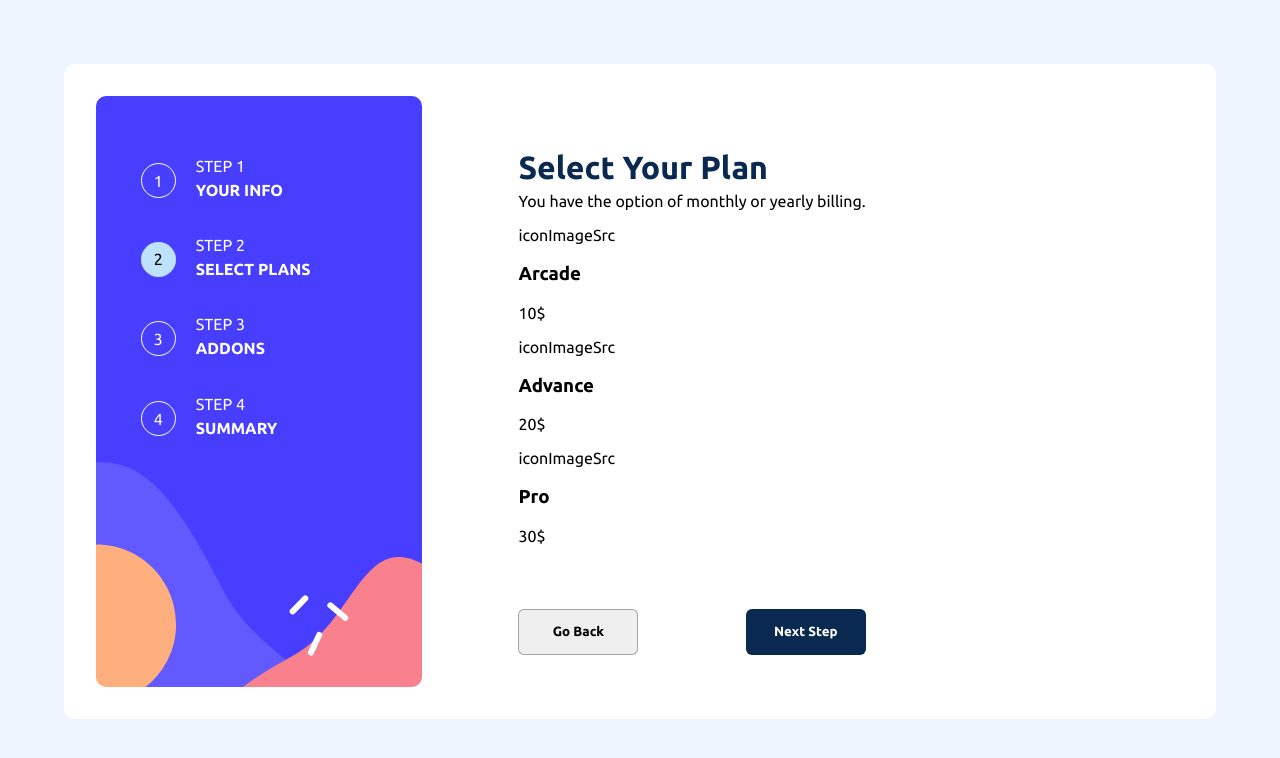
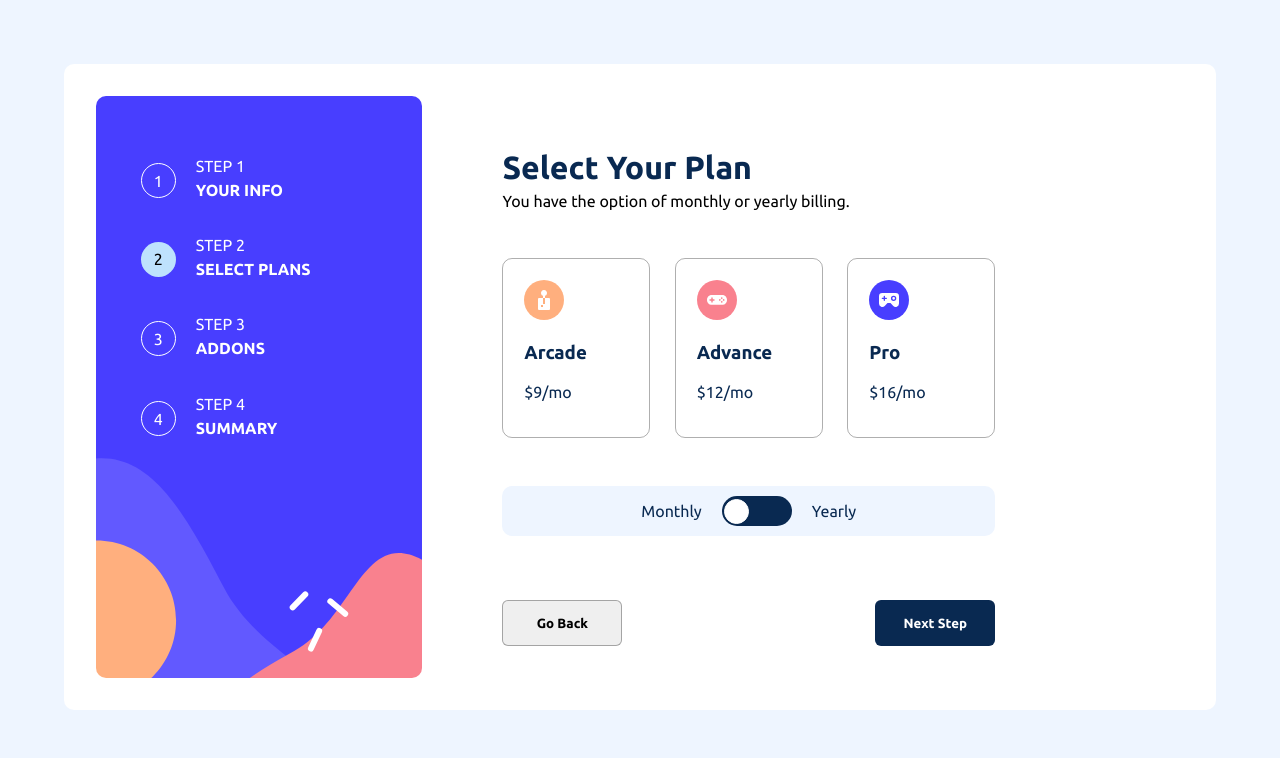
Before and after one commit to Aashar-Mehmood/multi-step-form, a React (Create React App) app: page / in a window 1280 px wide. Shown: the top 758 px of the page. Built offline with nearby package versions, Linux system fonts and the light colour scheme.

Commit message:
good until here

```diff
--- a/src/App.js
+++ b/src/App.js
@@ -29,6 +29,26 @@ const userData = [
       value: "",
       isFilled: false,
       hasCorrectFormat: false,
+    },
+  ],
+  [
+    {
+      monthly: {
+        arcade: 9,
+        advance: 12,
+        pro: 15,
+        selected:0
+      },
+      active:true
+    },
+    {
+      yearly: {
+        arcade: 9,
+        advance: 12,
+        pro: 15,
+        selected:0
+      },
+      active:false
     },
   ],
 ];
--- a/src/components/main/main.css
+++ b/src/components/main/main.css
@@ -1,6 +1,12 @@
 main {
-  padding: 2rem 6rem;
+  padding: 2rem 5rem;
+  min-width: 60%;
 }
+
+/* =================== */
+/* step 1 - info form */
+/* ================= */
+
 .title,
 label {
   color: #092951;
@@ -38,11 +44,78 @@ form input {
 }
 
 form input:focus {
-  border: 1px solid #280951c7;
+  border: 2px solid #280951c7;
 }
 
-form input.error {
-  border: 1px solid red;
+
+/* ===================== */
+/* step 2 - select plan */
+/* =================== */
+.plan-card, .toggle-plan{
+  color: #092951;
+  border-radius: 10px;
+}
+
+.plan-card:hover,
+.plan-card.selected,
+.toggle-plan{
+  background-color: #eef5ff;
+}
+
+.plan-card-container{
+  margin: 3rem 0;
+  display: flex;
+  justify-content: space-between;
+}
+.plan-card{
+  width: 30%;
+  padding: 1.3rem;
+  border: 0.75px solid #00000050;
+}
+.plan-card.selected{
+  border: 2px solid #280951c7;
+}
+
+.plan-card:hover{
+  cursor: pointer;
+}
+
+.toggle-plan{
+  min-width: 60%;
+  height: 50px;
+  display: flex;
+  justify-content: center;
+  align-items: center;
+}
+
+.toggler{
+  margin: 0 20px;
+}
+
+.toggler .inner{
+  width: 70px;
+  height: 30px;
+  background-color: #092951;
+  border-radius: 16px;
+  display: flex;
+  align-items: center;
+  cursor: pointer;
+}
+
+.toggler .circle{
+  width: 25px;
+  height: 25px;
+  margin-left: 2px;
+  background-color: #fff;
+}
+
+/* ====================== */
+/* ===== footer ======== */
+/* ==================== */
+footer {
+  margin-top: 4rem;
+  display: flex;
+  justify-content: space-between;
 }
 
 .btn {
@@ -67,12 +140,3 @@ form input.error {
   position: relative;
   left: 74%;
 }
-
-/* ====================== */
-/* ===== footer ======== */
-/* ==================== */
-footer {
-  margin-top: 4rem;
-  display: flex;
-  justify-content: space-between;
-}
--- a/src/components/main/selectPlan/PlanCard.js
+++ b/src/components/main/selectPlan/PlanCard.js
@@ -1,8 +1,10 @@
 export default function PlanCard(props) {
-  const { icon, label, price } = props;
+  const { icon, label, price, clickHandler } = props;
   return (
-    <div className="plan-card">
-      <div className="icon">{icon}</div>
+    <div className="plan-card" onClick={clickHandler}>
+      <div className="icon">
+        <img src={icon} alt={label} />
+      </div>
       <h3 className="label">{label}</h3>
       <p className="price">{price}</p>
     </div>
--- a/src/components/main/selectPlan/SelectPlan.js
+++ b/src/components/main/selectPlan/SelectPlan.js
@@ -1,45 +1,72 @@
-import { useContext } from "react";
+import { useContext, useState } from "react";
 import Header from "../Header";
 import PlanCard from "./PlanCard";
 import { nanoid } from "nanoid";
-import { incrementStepContext, decrementStepContext } from "../../../App";
-
+import {
+  incrementStepContext,
+  decrementStepContext,
+  userDataContext,
+  setUserDataContext
+} from "../../../App";
+import arcadeIcon from  "../../../assets/images/icon-arcade.svg";
+import advanceIcon from  "../../../assets/images/icon-advanced.svg";
+import proIcon from  "../../../assets/images/icon-pro.svg";
 export default function SelectPlan() {
   const incrementStep = useContext(incrementStepContext);
   const decrementStep = useContext(decrementStepContext);
+
+  const userData = useContext(userDataContext);
+  const setUserData = useContext(setUserDataContext);
 
   const headerData = {
     title: "Select Your Plan",
     description: "You have the option of monthly or yearly billing.",
   };
-  const planCardData = [
+
+
+  const cardData = [
     {
-      icon: "iconImageSrc",
+      icon: arcadeIcon,
       label: "Arcade",
-      price: "10$",
+      price: userData[1][0].active ? "$9/mo" : "$90/yr",
     },
     {
-      icon: "iconImageSrc",
+      icon: advanceIcon,
       label: "Advance",
-      price: "20$",
+      price: userData[1][0].active ? "$12/mo" : "$120/yr",
     },
     {
-      icon: "iconImageSrc",
+      icon: proIcon,
       label: "Pro",
-      price: "30$",
+      price: userData[1][0].active ? "$16/mo" : "$150/yr",
+
     },
   ];
 
+  const [planCardData, setPlanCardData] = useState(cardData);
+
+  function handleSelected(index){
+    console.log(index)
+  }
+// written in refactoring
   return (
     <div className="container" id="selectPlan">
       <Header {...headerData} />
       <div className="plan">
         <div className="plan-card-container">
-          {planCardData.map((data) => {
-            return <PlanCard {...data} key={nanoid(10)} />;
+          {planCardData.map((data, index) => {
+            return <PlanCard {...data} key={nanoid(10)} clickHandler = {()=>handleSelected(index)} />;
           })}
         </div>
-        <div className="change-plan"></div>
+        <div className="toggle-plan">
+          <span>Monthly</span>
+          <div className="toggler">
+            <div className="inner">
+              <div className="circle"></div>
+            </div>
+          </div>
+          <span>Yearly</span>
+        </div>
       </div>
 
       <footer>
```
